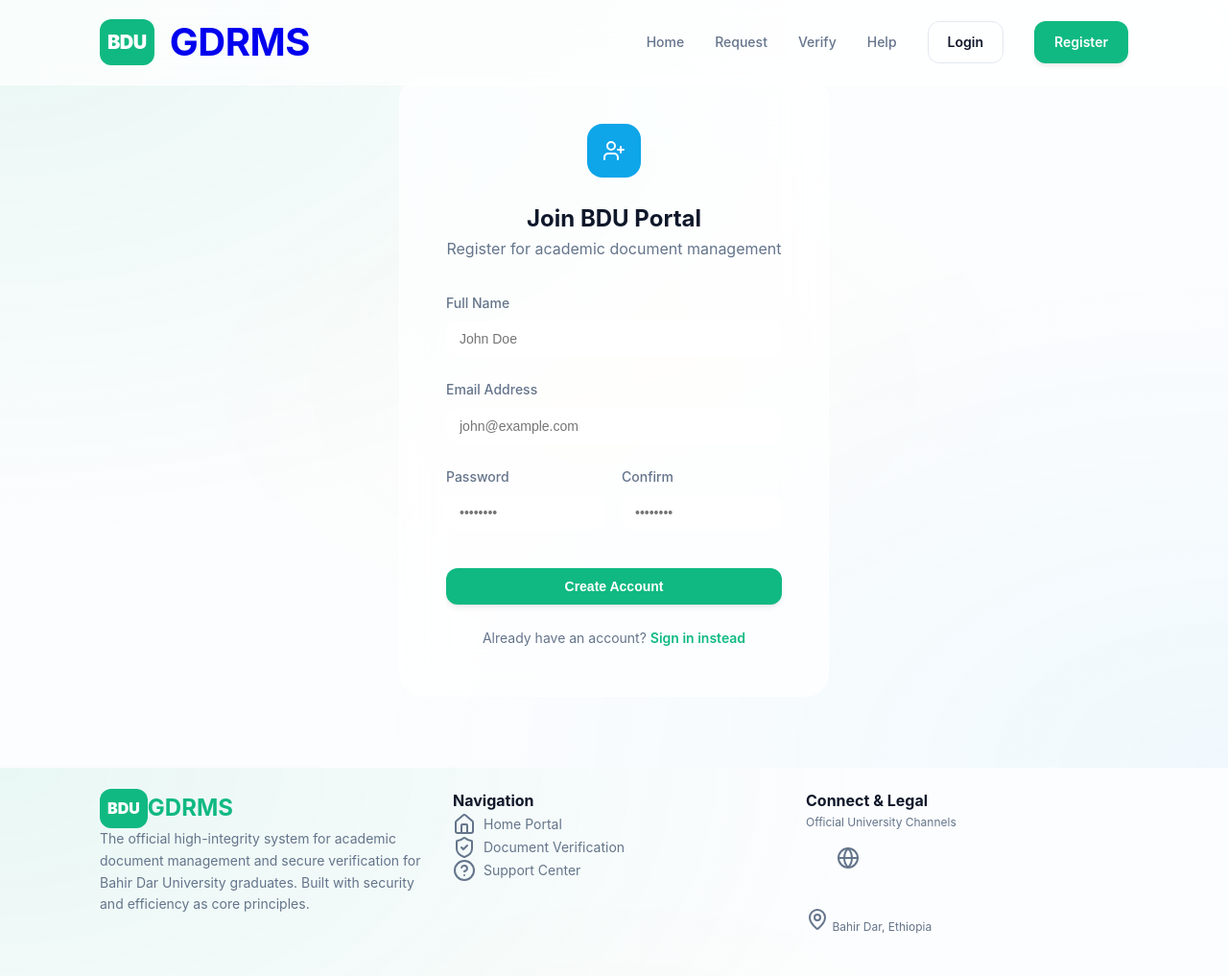
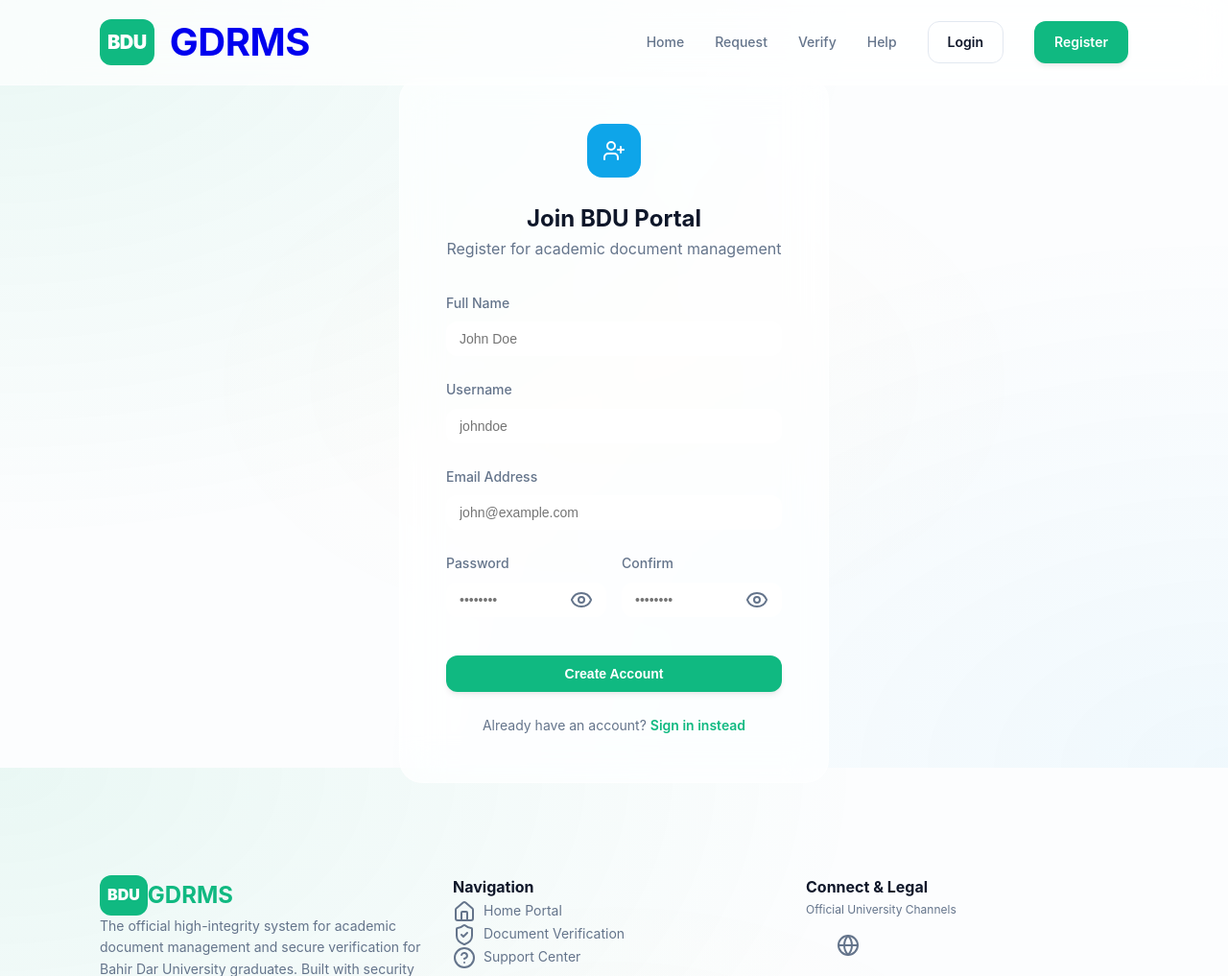
Before and after one commit to mismark/BDU_Document_Request_Management_System, a PHP site: page /register.php in a window 1280 px wide. Shown: the top 1017 px of the page at 96% size. Run offline with PHP 8.4, Linux system fonts and the light colour scheme.

Commit message:
Initial commit

```diff
--- a/assets/css/style.css
+++ b/assets/css/style.css
@@ -643,6 +643,35 @@ tr:hover {
   margin-bottom: 1.5rem;
 }
 
+.password-toggle-group {
+  position: relative;
+  display: flex;
+  align-items: center;
+}
+
+.password-toggle-group .form-control {
+  padding-right: 2.75rem;
+}
+
+.password-toggle-btn {
+  position: absolute;
+  right: 0.875rem;
+  background: none;
+  border: none;
+  color: var(--text-muted);
+  cursor: pointer;
+  display: flex;
+  align-items: center;
+  justify-content: center;
+  padding: 0;
+  transition: var(--transition);
+  z-index: 10;
+}
+
+.password-toggle-btn:hover {
+  color: var(--primary-color);
+}
+
 .form-group label {
   display: block;
   font-size: 0.875rem;
--- a/assets/js/main.js
+++ b/assets/js/main.js
@@ -107,4 +107,23 @@ document.addEventListener("DOMContentLoaded", () => {
       card.style.transform = "translateY(0)";
     });
   });
+
+  // Password Toggle Logic
+  const toggleBtns = document.querySelectorAll(".password-toggle-btn");
+  toggleBtns.forEach((btn) => {
+    btn.addEventListener("click", (e) => {
+      e.preventDefault();
+      const input = btn.parentElement.querySelector("input");
+      const icon = btn.querySelector("i");
+
+      if (input.type === "password") {
+        input.type = "text";
+        icon.setAttribute("data-lucide", "eye-off");
+      } else {
+        input.type = "password";
+        icon.setAttribute("data-lucide", "eye");
+      }
+      lucide.createIcons();
+    });
+  });
 });
--- a/register.php
+++ b/register.php
@@ -32,6 +32,11 @@ if (isset($_SESSION['user_id'])) {
         </div>
 
         <div class="form-group">
+            <label for="username">Username</label>
+            <input type="text" id="username" name="username" class="form-control" placeholder="johndoe" required>
+        </div>
+
+        <div class="form-group">
             <label for="email">Email Address</label>
             <input type="email" id="email" name="email" class="form-control" placeholder="john@example.com" required>
         </div>
@@ -39,12 +44,22 @@ if (isset($_SESSION['user_id'])) {
         <div class="flex gap-4">
             <div class="form-group w-full">
                 <label for="password">Password</label>
-                <input type="password" id="password" name="password" class="form-control" placeholder="••••••••" required>
+                <div class="password-toggle-group">
+                    <input type="password" id="password" name="password" class="form-control" placeholder="••••••••" required>
+                    <button type="button" class="password-toggle-btn">
+                        <i data-lucide="eye" size="18"></i>
+                    </button>
+                </div>
             </div>
 
             <div class="form-group w-full">
                 <label for="confirm_password">Confirm</label>
-                <input type="password" id="confirm_password" name="confirm_password" class="form-control" placeholder="••••••••" required>
+                <div class="password-toggle-group">
+                    <input type="password" id="confirm_password" name="confirm_password" class="form-control" placeholder="••••••••" required>
+                    <button type="button" class="password-toggle-btn">
+                        <i data-lucide="eye" size="18"></i>
+                    </button>
+                </div>
             </div>
         </div>
 
```
Also changed, not shown: auth.php (+7 -6 lines), database.sql (+4 -3 lines), login.php (+8 -3 lines).
